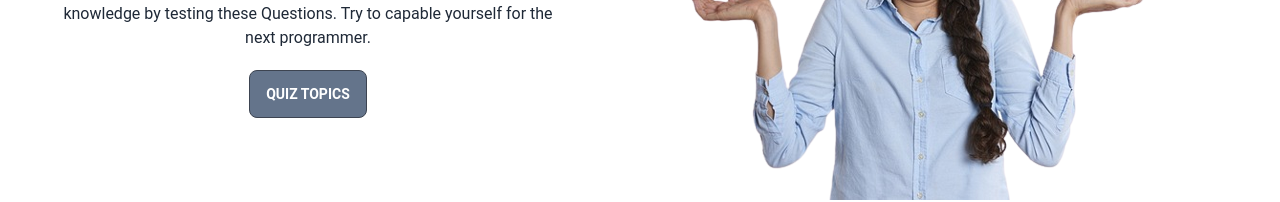
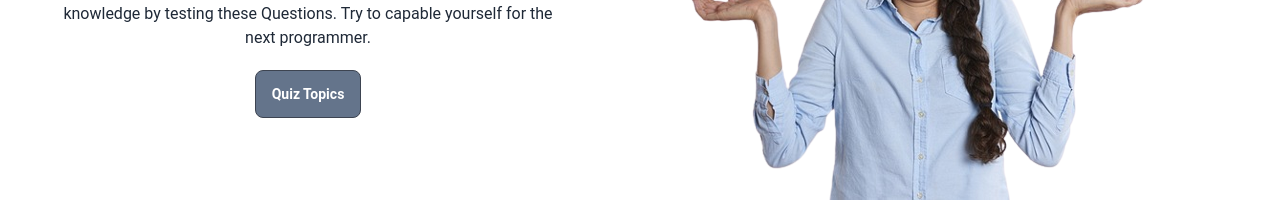
Before and after one commit to minhajmia/React-quize-project, a React (Create React App) app: page / in a window 1280 px wide. Shown: the part 260-462 px from the top of the page. Built offline with nearby package versions, Linux system fonts and the light colour scheme; no server answers.

Commit message:
quize topic add completed

```diff
--- a/src/Components/Home/Home.js
+++ b/src/Components/Home/Home.js
@@ -1,7 +1,7 @@
 import React, { useEffect, useState } from "react";
 import img from "../../image/banner.png";
 import Topic from "../Topic/Topic";
-
+import Swal from "sweetalert2";
 const Home = () => {
   const [topics, setTopics] = useState([]);
   useEffect(() => {
@@ -10,6 +10,18 @@ const Home = () => {
       .then((data) => setTopics(data.data));
   }, []);
 
+  // all quiz btn
+  const allQuiz = () => {
+    Swal.fire({
+      title: "Javascript, React, Css, Git",
+      showClass: {
+        popup: "animate__animated animate__fadeInDown",
+      },
+      hideClass: {
+        popup: "animate__animated animate__fadeOutUp",
+      },
+    });
+  };
   return (
     <div className="home-container">
       <div className="banner sm:flex-none md:flex lg:flex  justify-evenly items-center  py-5 ">
@@ -23,7 +35,12 @@ const Home = () => {
             knowledge by testing these Questions. Try to capable yourself for
             the next programmer.
           </p>
-          <button className="btn bg-slate-500 mt-5">Quiz Topics </button>
+          <button
+            onClick={allQuiz}
+            className="btn bg-slate-500 mt-5 capitalize"
+          >
+            Quiz Topics{" "}
+          </button>
         </div>
         <div className="banner-img ">
           <img className="" src={img} alt="" />
```
